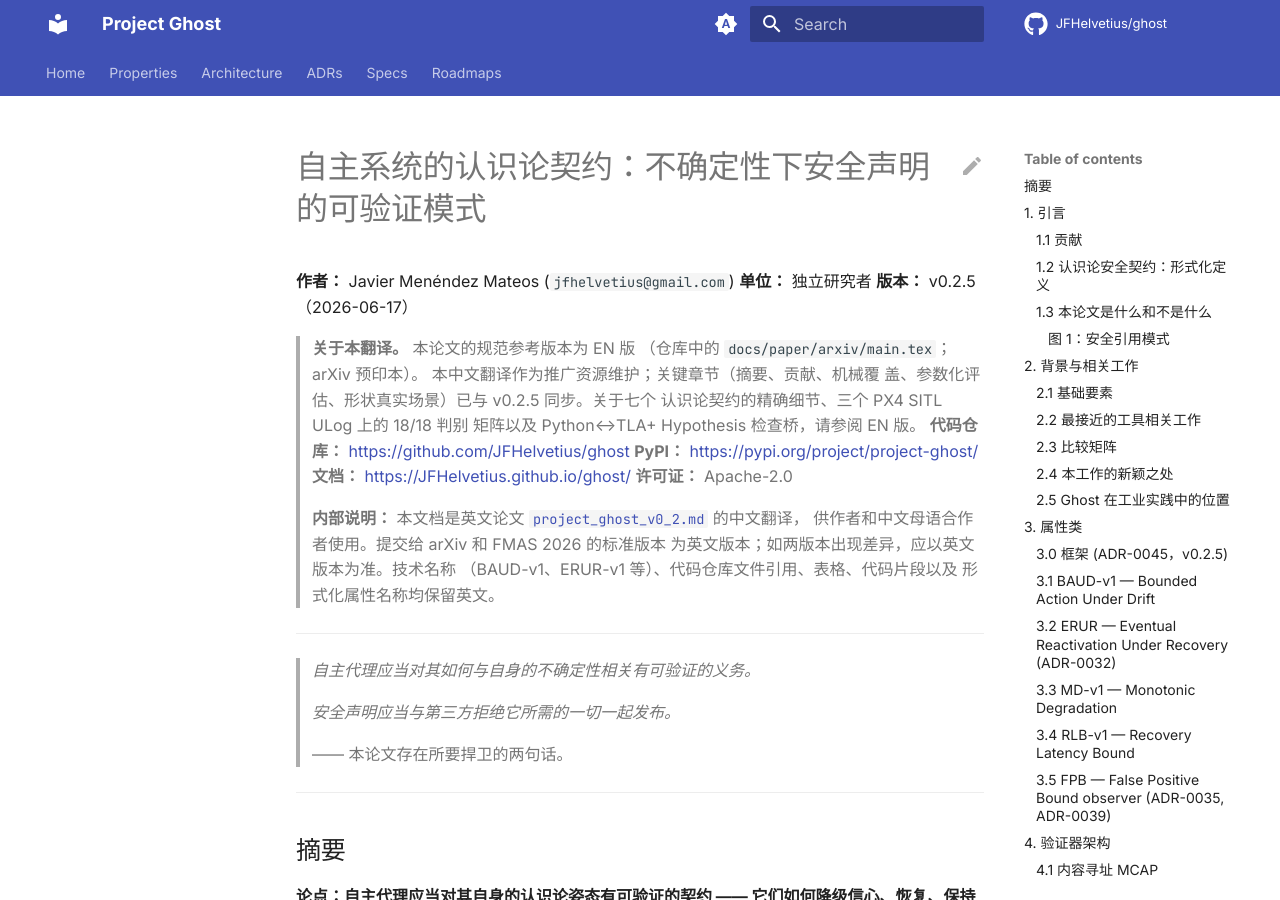
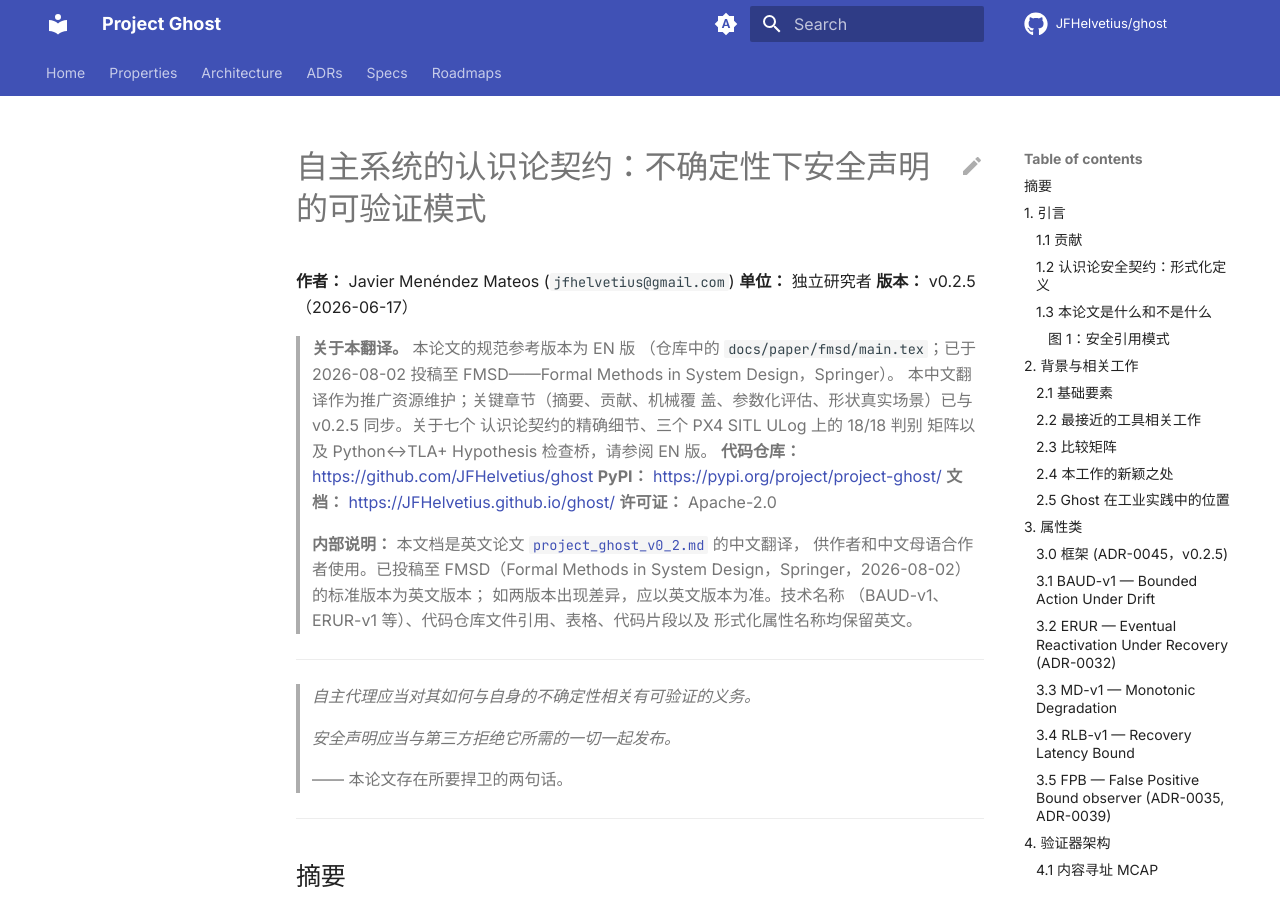
Before and after one commit to JFHelvetius/ghost, an MkDocs documentation site: the page built from docs/paper/zh/project_ghost_v0_2_ZH.md, in a window 1280 px wide and 900 px high. Built offline with MkDocs 1.6.1 and Material for MkDocs 9.7.7, drawn with Linux system fonts in a browser that asks for light colours; comment, search, counter and statistics services are not loaded.

Commit message:
chore(dashboard): update paper tab to reflect FMSD submission
Replace TOSEM/arXiv references with FMSD (Formal Methods in System
Design, Springer, submitted 2026-08-02, ID 4ba657b1) across the
dashboard paper_intro strings (EN/ES/ZH) and the three Markdown
paper files (EN/ES/ZH header notes).

Co-Authored-By: Claude Sonnet 4.6 <noreply@anthropic.com>

```diff
--- a/docs/paper/zh/project_ghost_v0_2_ZH.md
+++ b/docs/paper/zh/project_ghost_v0_2_ZH.md
@@ -5,7 +5,8 @@
 **版本：** v0.2.5（2026-06-17）
 
 > **关于本翻译。** 本论文的规范参考版本为 EN 版
-> （仓库中的 `docs/paper/arxiv/main.tex`；arXiv 预印本）。
+> （仓库中的 `docs/paper/fmsd/main.tex`；已于 2026-08-02 投稿至
+> FMSD——Formal Methods in System Design，Springer）。
 > 本中文翻译作为推广资源维护；关键章节（摘要、贡献、机械覆
 > 盖、参数化评估、形状真实场景）已与 v0.2.5 同步。关于七个
 > 认识论契约的精确细节、三个 PX4 SITL ULog 上的 18/18 判别
@@ -17,8 +18,9 @@
 
 > **内部说明：** 本文档是英文论文
 > [`project_ghost_v0_2.md`](../project_ghost_v0_2.md) 的中文翻译，
-> 供作者和中文母语合作者使用。提交给 arXiv 和 FMAS 2026 的标准版本
-> 为英文版本；如两版本出现差异，应以英文版本为准。技术名称
+> 供作者和中文母语合作者使用。已投稿至 FMSD（Formal Methods in
+> System Design，Springer，2026-08-02）的标准版本为英文版本；
+> 如两版本出现差异，应以英文版本为准。技术名称
 > （BAUD-v1、ERUR-v1 等）、代码仓库文件引用、表格、代码片段以及
 > 形式化属性名称均保留英文。
 
```
Also changed, not shown: docs/paper/es/proyecto_ghost_v0_2_ES.md (+4 -3 lines), docs/paper/project_ghost_v0_2.md (+3 -2 lines), 1 other file.
